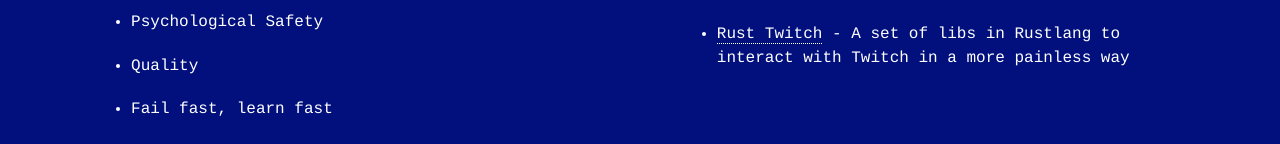
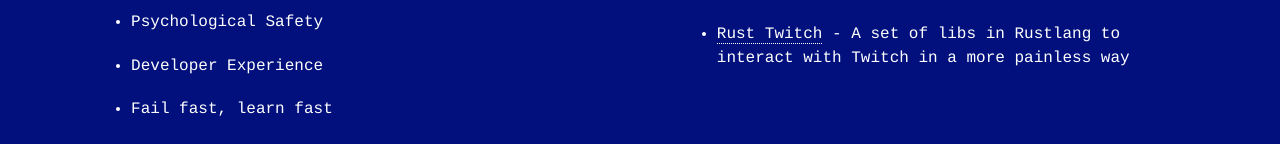
Before and after one commit to MadhouseSteve/madhousesteve.codes, a plain HTML site: page index.html in a window 1280 px wide. Shown: the part 755-899 px from the top of the page. Drawn offline with Linux system fonts and the light colour scheme.

Commit message:
:speech_balloon: Change Quality to DX

```diff
--- a/index.html
+++ b/index.html
@@ -124,7 +124,7 @@
           <li>Inclusivity</li>
           <li>Accessibility</li>
           <li>Psychological Safety</li>
-          <li>Quality</li>
+          <li>Developer Experience</li>
           <li>Fail fast, learn fast</li>
         </ul>
       </section>
```
